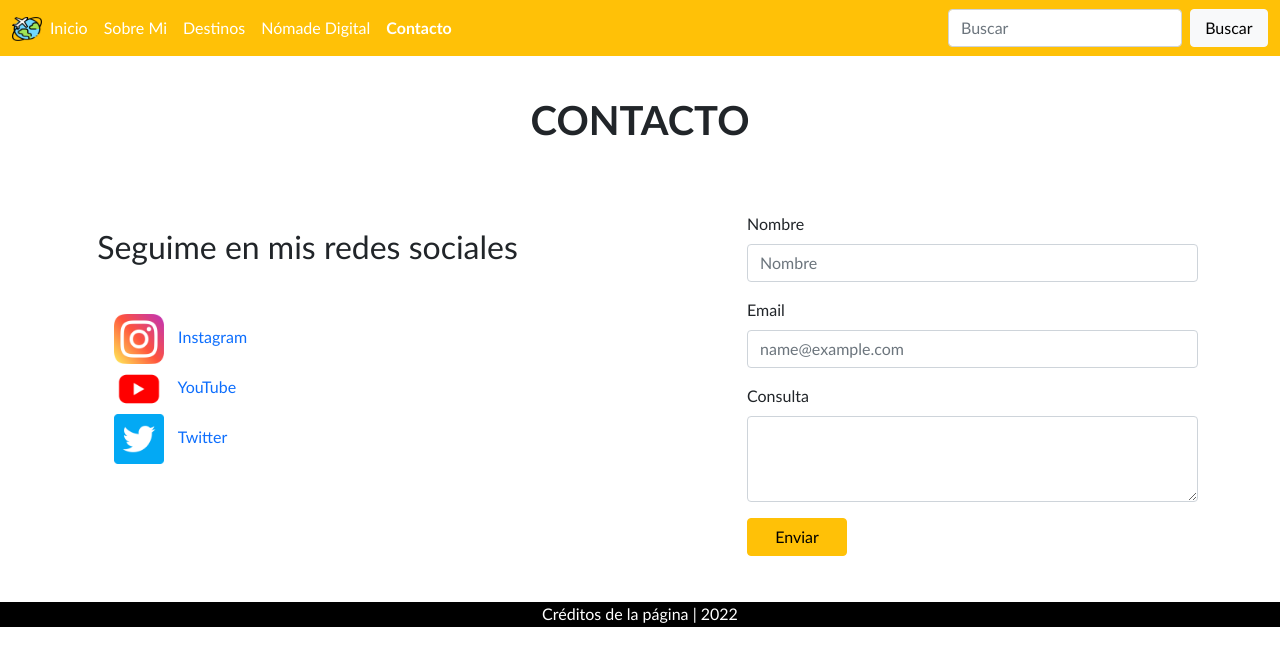
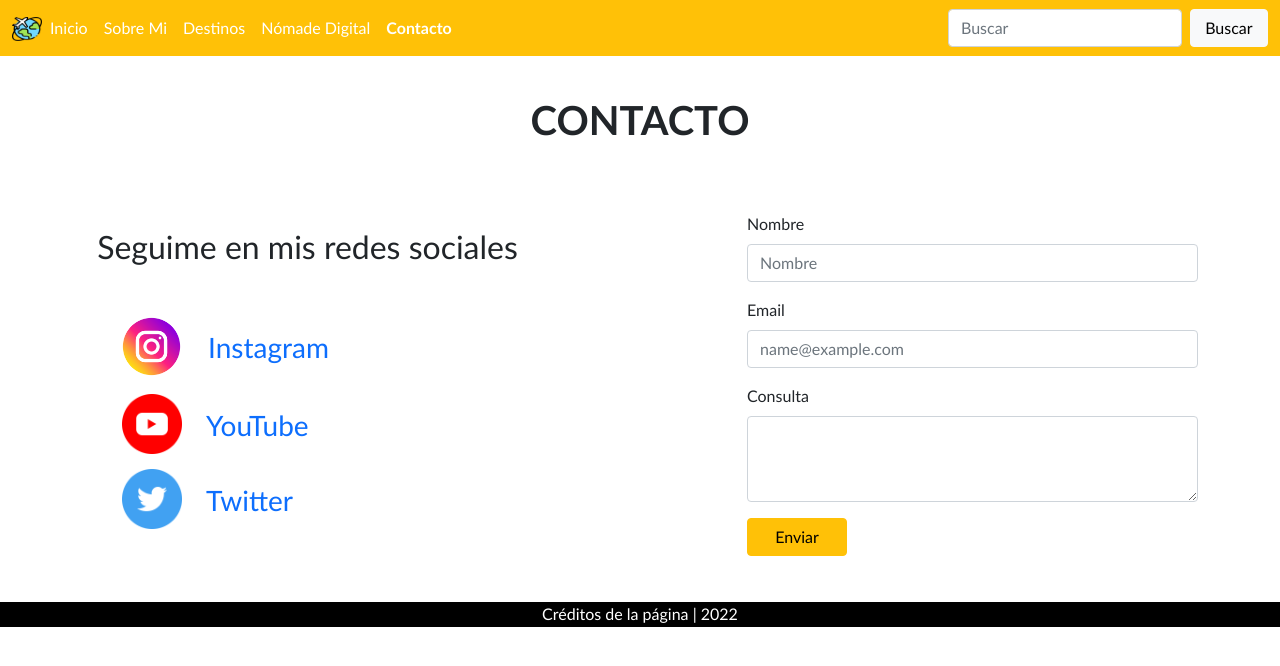
Before and after one commit to solanafr/Proyecto-Final, a plain HTML site: page pages/contacto.html in a window 1280 px wide. Drawn offline with Linux system fonts and the light colour scheme.

Commit message:
cambios en lista de rrss en pagina contacto

```diff
--- a/css/style.css
+++ b/css/style.css
@@ -91,9 +91,19 @@ body {
 }
 
 .rrss__icon {
-    height: 50px;
-    padding-right: 10px;
+    height: 80px;
+    padding-right: 20px;
+    padding-left: 5px;
+    padding-bottom: 15px;
 }
+
+.rrss__icon2 {
+    height: 75px;
+    padding-right: 20px;
+    padding-left: 8px;
+    padding-bottom: 15px;
+}
+
 
 .footer {
     background-color: black;
--- a/pages/contacto.html
+++ b/pages/contacto.html
@@ -68,14 +68,14 @@
                     <h2 class="rrss__title fw-normal mb-5 mt-3 text-center"> Seguime en mis redes sociales </h2>
                     <ul class="contact__list">
                         <li class="list__item list-unstyled">
-                            <img class="rrss__icon" src="../images/instagram.png" alt="logo-instagram">
-                            <a class="text-decoration-none" target="-black" href="https:/www.instagram.com/solanafigueroaruesjas">Instagram</a></li>
+                            <img class="rrss__icon" src="../images/logo-ig-icono.png" alt="logo-instagram">
+                            <a class="text-decoration-none fs-3" target="-black" href="https:/www.instagram.com/solanafigueroaruesjas">Instagram</a></li>
                         <li class="list__item list-unstyled">
-                            <img class="rrss__icon" src="../images/youtube.png" alt="logo-youtube">
-                            <a class="text-decoration-none" target="-black" href="https:/www.youtube.com/">YouTube</a></li>
+                            <img class="rrss__icon2" src="../images/logo-youtube-icono.png" alt="logo-youtube">
+                            <a class="text-decoration-none fs-3" target="-black" href="https:/www.youtube.com/">YouTube</a></li>
                         <li class="list__item list-unstyled">
-                            <img class="rrss__icon" src="../images/twitter.png" alt="logo-twitter">
-                            <a class="text-decoration-none" target="-black" href="https:/www.twitter.com/solanafigueroar">Twitter</a></li>
+                            <img class="rrss__icon2" src="../images/logo-twitter-icono.png" alt="logo-twitter">
+                            <a class="text-decoration-none fs-3" target="-black" href="https:/www.twitter.com/solanafigueroar">Twitter</a></li>
                     </ul>
                 </div>
             </div>
```
Also changed, not shown: images/instagram.png (deleted), images/logo-ig-icono.png (added), images/logo-twitter-icono.png (added), images/logo-youtube-icono.png (added), images/twitter.png (deleted), images/youtube.png (deleted).
